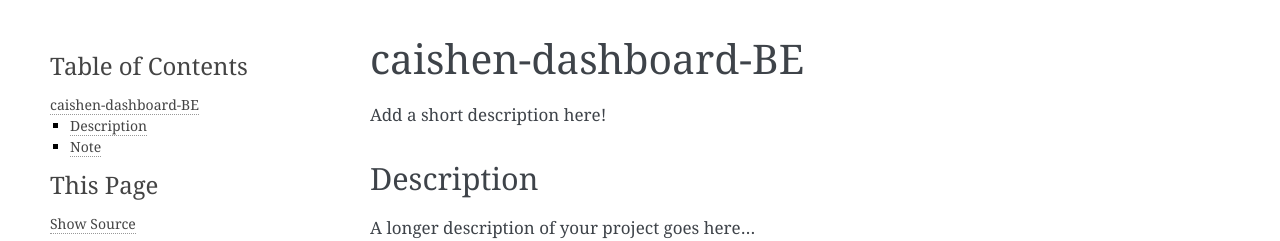
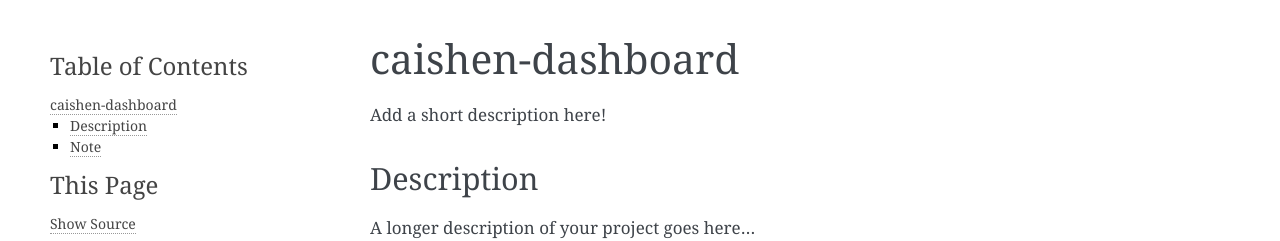
Before and after one commit to Kerem-Sami-Coop/caishen_stonks, a Sphinx documentation site: the page built from docs/readme.rst, in a window 1280 px wide. Shown: the top 241 px of the page. Built offline with Sphinx 7.4.7, drawn with Linux system fonts in a browser that asks for light colours; pages that are not in the unit, such as notebooks, are missing from menus; the version number is read from the project's files by our own code.

Commit message:
GitHub issue#3 - Tox and Sphinx set-up #3

```diff
--- a/README.rst
+++ b/README.rst
@@ -1,5 +1,5 @@
 ====================
-caishen-dashboard-BE
+caishen-dashboard
 ====================
 
 
--- a/docs/conf.py
+++ b/docs/conf.py
@@ -37,7 +37,7 @@
     from sphinx import apidoc
 
 output_dir = os.path.join(__location__, "api")
-module_dir = os.path.join(__location__, "../src/caishen_dashboard_be")
+module_dir = os.path.join(__location__, "../src/caishen_dashboard")
 try:
     shutil.rmtree(output_dir)
 except FileNotFoundError:
@@ -93,7 +93,7 @@
 master_doc = "index"
 
 # General information about the project.
-project = "caishen-dashboard-BE"
+project = "caishen-dashboard"
 copyright = "2021, Kerem Ataman, Sami Rodrigue"
 
 # The version info for the project you're documenting, acts as replacement for
@@ -163,7 +163,7 @@
 # The name for this set of Sphinx documents.  If None, it defaults to
 # "<project> v<release> documentation".
 try:
-    from caishen_dashboard_be import __version__ as version
+    from caishen_dashboard import __version__ as version
 except ImportError:
     pass
 else:
@@ -228,7 +228,7 @@
 # html_file_suffix = None
 
 # Output file base name for HTML help builder.
-htmlhelp_basename = "caishen-dashboard-BE-doc"
+htmlhelp_basename = "caishen-dashboard-doc"
 
 
 # -- Options for LaTeX output ------------------------------------------------
@@ -245,7 +245,8 @@
 # Grouping the document tree into LaTeX files. List of tuples
 # (source start file, target name, title, author, documentclass [howto/manual]).
 latex_documents = [
-    ("index", "user_guide.tex", "caishen-dashboard-BE Documentation", "Kerem Ataman, Sami Rodrigue", "manual")
+    ("index", "user_guide.tex", "caishen-dashboard Documentation",
+        "Kerem Ataman, Sami Rodrigue", "manual")
 ]
 
 # The name of an image file (relative to this directory) to place at the top of
--- a/docs/index.rst
+++ b/docs/index.rst
@@ -1,8 +1,8 @@
 ====================
-caishen-dashboard-BE
+caishen-dashboard
 ====================
 
-This is the documentation of **caishen-dashboard-BE**.
+This is the documentation of **caishen-dashboard**.
 
 .. note::
 
--- a/requirements.txt
+++ b/requirements.txt
@@ -1,2 +1,5 @@
+flake8==3.9.0
+pytest==6.2.2
+requests-mock==1.8.0
 requests==2.25.1
 PyYAML==5.4.1
--- a/setup.py
+++ b/setup.py
@@ -1,5 +1,5 @@
 """
-    Setup file for caishen-dashboard-BE.
+    Setup file for caishen-dashboard.
     Use setup.cfg to configure your project.
 
     This file was generated with PyScaffold 4.0.1.
--- a/src/caishen_dashboard/__init__.py
+++ b/src/caishen_dashboard/__init__.py
@@ -1,7 +1,6 @@
 import sys
 
 if sys.version_info[:2] >= (3, 8):
-    # TODO: Import directly (no need for conditional) when `python_requires = >= 3.8`
     from importlib.metadata import PackageNotFoundError, version  # pragma: no cover
 else:
     from importlib_metadata import PackageNotFoundError, version  # pragma: no cover
```
Also changed, not shown: setup.cfg (+6 -19 lines), 2 other files.
